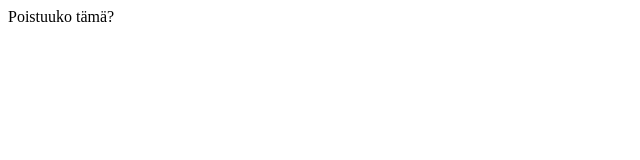
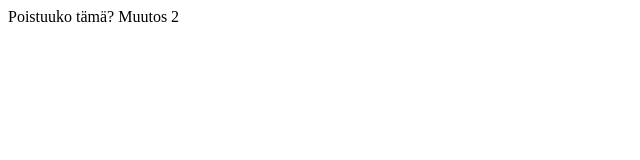
Before and after one commit to RedondoFox/-Checkpoint, a plain HTML site: page Andro/index.html in a window 1280 px wide. Shown: the full height of the page, 0-640 px from the left. Drawn offline with Linux system fonts and the light colour scheme.

Commit message:
Update index.html content

```diff
--- a/Andro/index.html
+++ b/Andro/index.html
@@ -6,6 +6,6 @@
     <title>Document</title>
 </head>
 <body>
-    Poistuuko tämä?
+    Poistuuko tämä? Muutos 2
 </body>
 </html>
```
